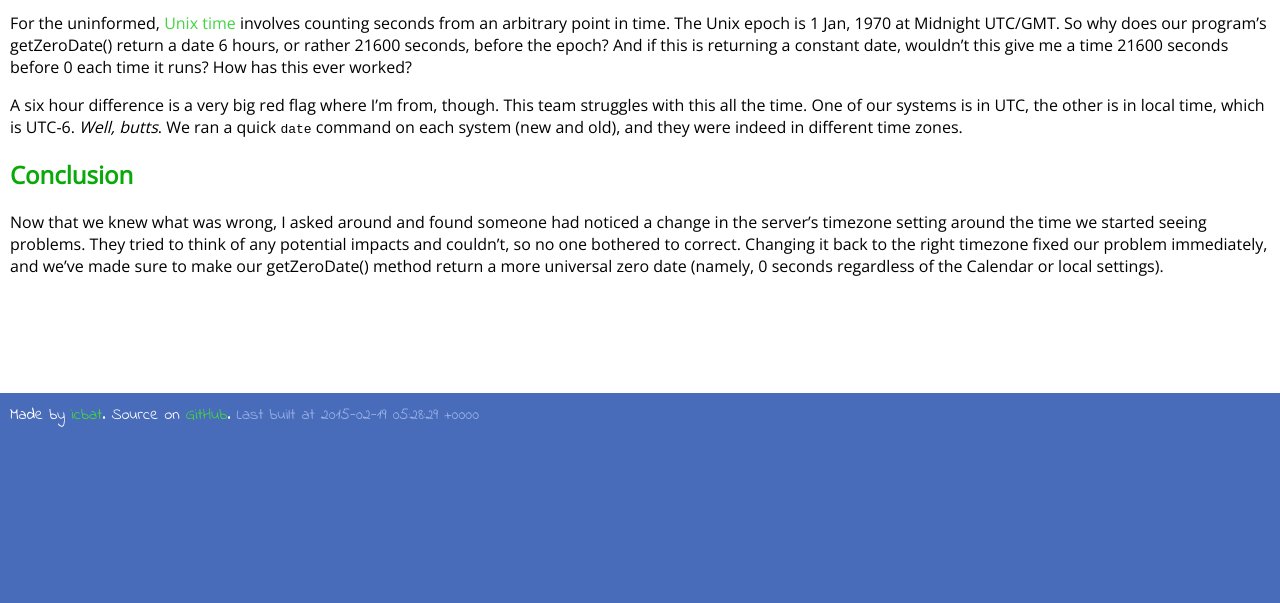
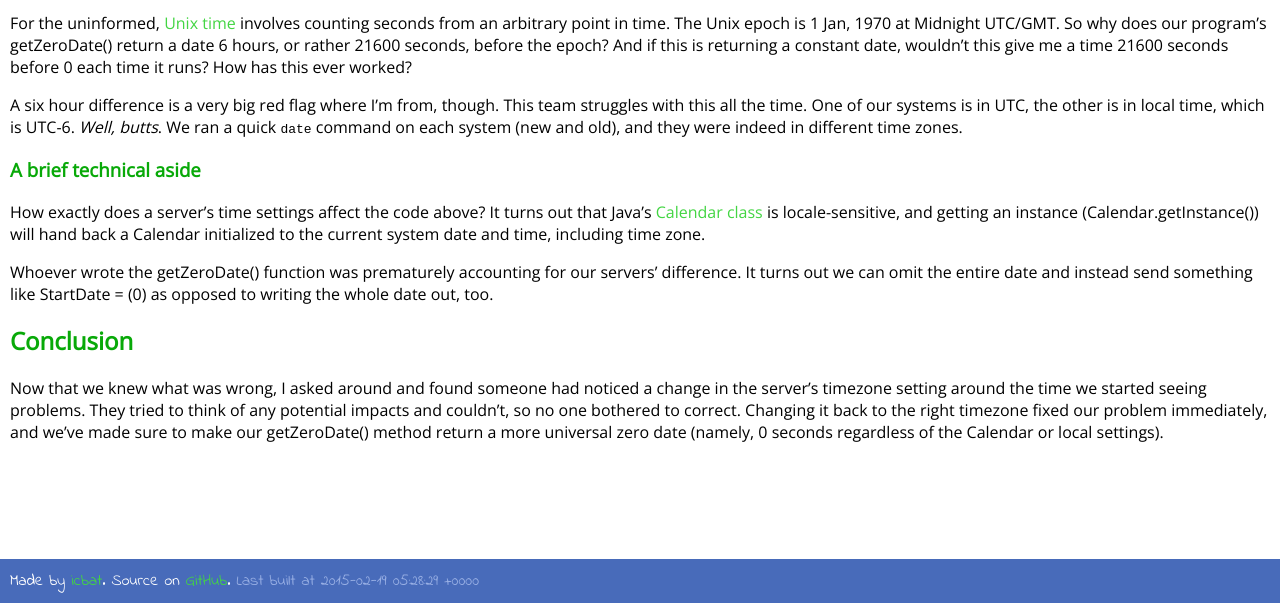
Before and after one commit to icbat/icbat.github.io, a Jekyll site: the page built from writing/_posts/2015-02-18-off-by-6.md, in a window 1280 px wide and 900 px high, scrolled down 1766 px, cut to the strip 297-900 px from the top of the window. Built offline with Jekyll 4.4.1, drawn with Linux system fonts in a browser that asks for light colours; before the commit the page ends 2500 px from its top, so only the background shows below that.

Commit message:
Adding some technical reasoning on the actual bug

```diff
--- a/writing/_posts/2015-02-18-off-by-6.md
+++ b/writing/_posts/2015-02-18-off-by-6.md
@@ -55,6 +55,12 @@ For the uninformed, [Unix time](https://en.wikipedia.org/wiki/Unix_time) involve
 
 A six hour difference is a very big red flag where I'm from, though. This team struggles with this all the time. One of our systems is in UTC, the other is in local time, which is UTC-6. _Well, butts_. We ran a quick `date` command on each system (new and old), and they were indeed in different time zones.
 
+### A brief technical aside
+
+How exactly does a server's time settings affect the code above? It turns out that Java's [Calendar class](http://docs.oracle.com/javase/7/docs/api/java/util/Calendar.html) is locale-sensitive, and getting an instance (Calendar.getInstance()) will hand back a Calendar initialized to the current system date and time, including time zone.
+
+Whoever wrote the getZeroDate() function was prematurely accounting for our servers' difference. It turns out we can omit the entire date and instead send something like StartDate = (0) as opposed to writing the whole date out, too.
+
 ## Conclusion
 
 Now that we knew what was wrong, I asked around and found someone had noticed a change in the server's timezone setting around the time we started seeing problems. They tried to think of any potential impacts and couldn't, so no one bothered to correct. Changing it back to the right timezone fixed our problem immediately, and we've made sure to make our getZeroDate() method return a more universal zero date (namely, 0 seconds regardless of the Calendar or local settings).
```
